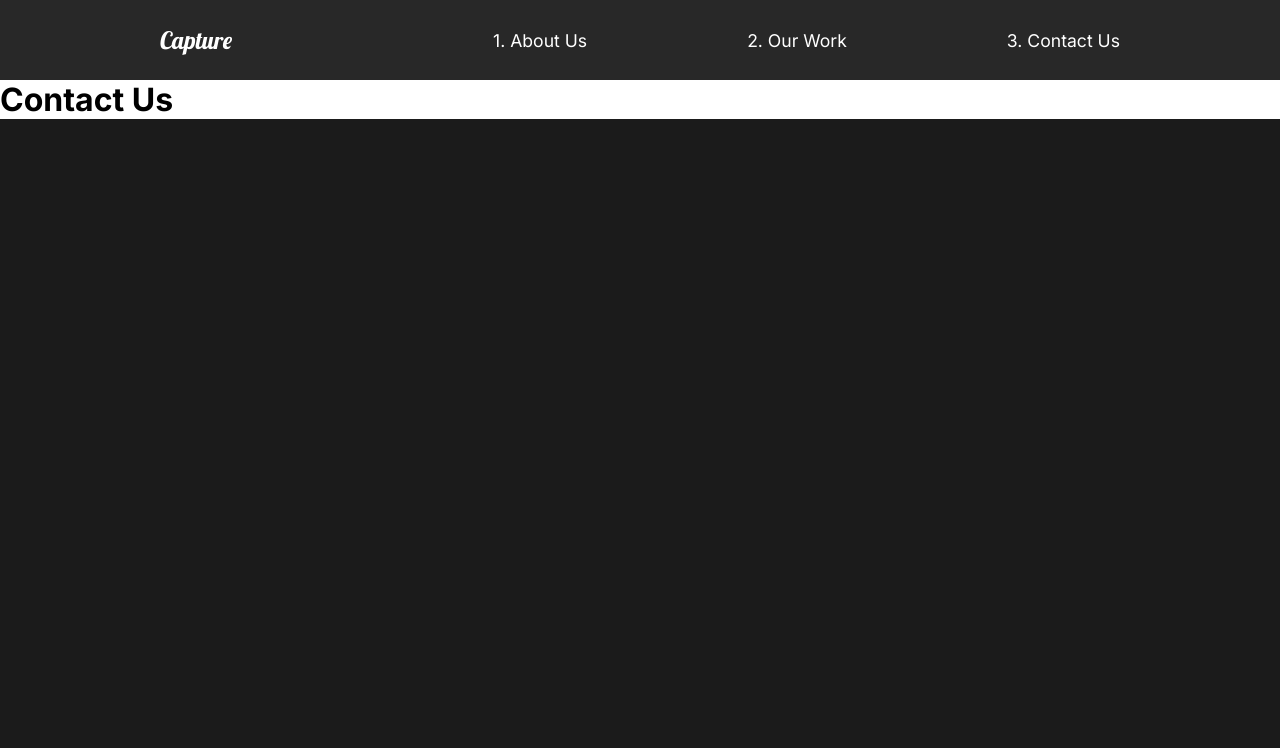
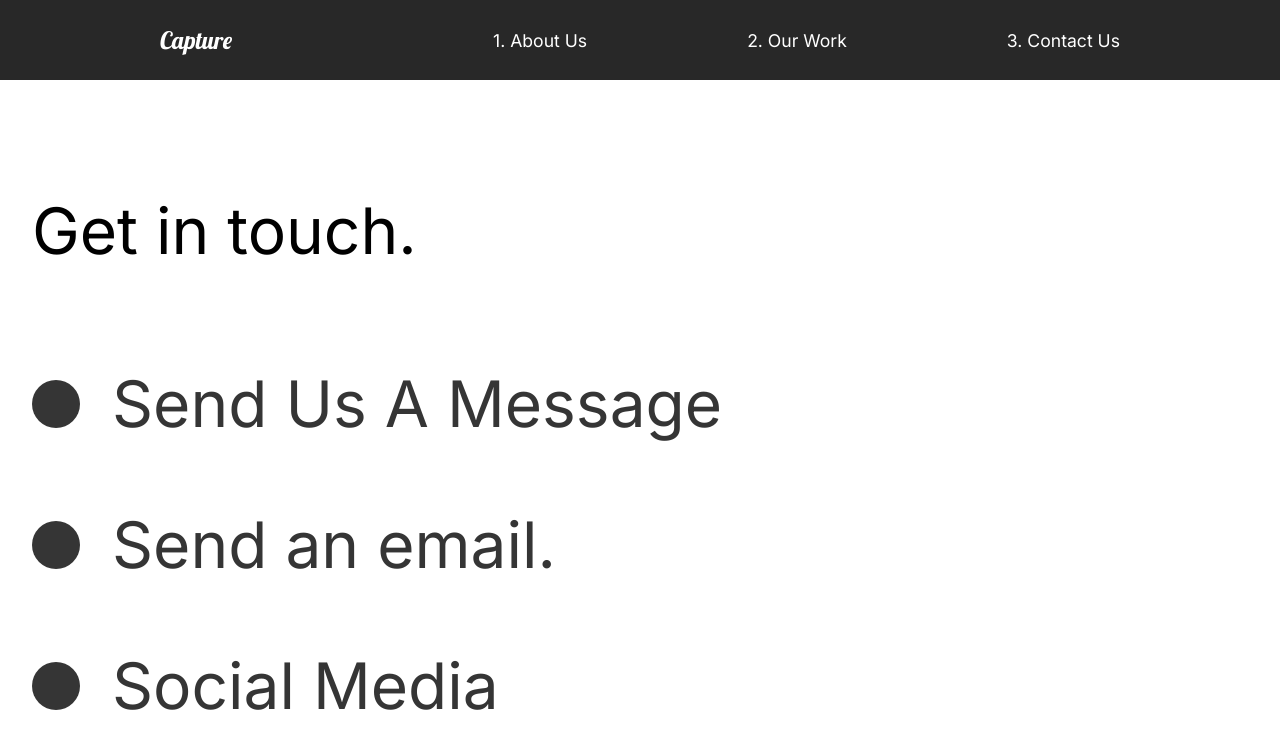
Before and after one commit to CiprianDumitriu/portofolio, a React (Create React App) app: page /contactus in a window 1280 px wide. Shown: the top 748 px of the page. Built offline with nearby package versions, Linux system fonts and the light colour scheme.

Commit message:
20. Contact Animation

```diff
--- a/src/pages/ContactUs.js
+++ b/src/pages/ContactUs.js
@@ -1,14 +1,78 @@
 import React from "react";
-// Animations
+//Animations
 import { motion } from "framer-motion";
-import { pageAnimation } from "../animation";
+import { pageAnimation, titleAnim } from "../animation";
+import styled from "styled-components";
 
 const ContactUs = () => {
-    return (
-        <motion.div variants={pageAnimation} initial="hidden" animate="show" exit="exit" style={{background: "#fff"}}>
-            <h1>Contact Us</h1>
-        </motion.div>
-    )
+  return (
+    <ContactStyle
+      exit="exit"
+      variants={pageAnimation}
+      initial="hidden"
+      animate="show"
+      style={{ background: "#fff" }}
+    >
+      <Title>
+        <Hide>
+          <motion.h2 variants={titleAnim}>Get in touch.</motion.h2>
+        </Hide>
+      </Title>
+      <div>
+        <Hide>
+          <Social variants={titleAnim}>
+            <Circle />
+            <h2>Send Us A Message</h2>
+          </Social>
+        </Hide>
+        <Hide>
+          <Social variants={titleAnim}>
+            <Circle />
+            <h2>Send an email.</h2>
+          </Social>
+        </Hide>
+        <Hide>
+          <Social variants={titleAnim}>
+            <Circle />
+            <h2>Social Media</h2>
+          </Social>
+        </Hide>
+      </div>
+    </ContactStyle>
+  )
 }
 
+const ContactStyle = styled(motion.div)`
+  padding: 5rem 10rem;
+  color: #353535;
+  min-height: 90vh;
+  @media (max-width: 1500px) {
+    padding: 2rem;
+    font-size: 1rem;
+  }
+`
+const Title = styled.div`
+  margin-bottom: 4rem;
+  color: black;
+  @media (max-width: 1500px) {
+    margin-top: 5rem;
+  }
+`
+const Hide = styled.div`
+  overflow: hidden;
+`
+const Circle = styled.div`
+  border-radius: 50%;
+  width: 3rem;
+  height: 3rem;
+  background: #353535;
+`
+const Social = styled(motion.div)`
+  display: flex;
+  align-items: center;
+  h2 {
+    margin: 2rem;
+  }
+`
+
 export default ContactUs;
```
